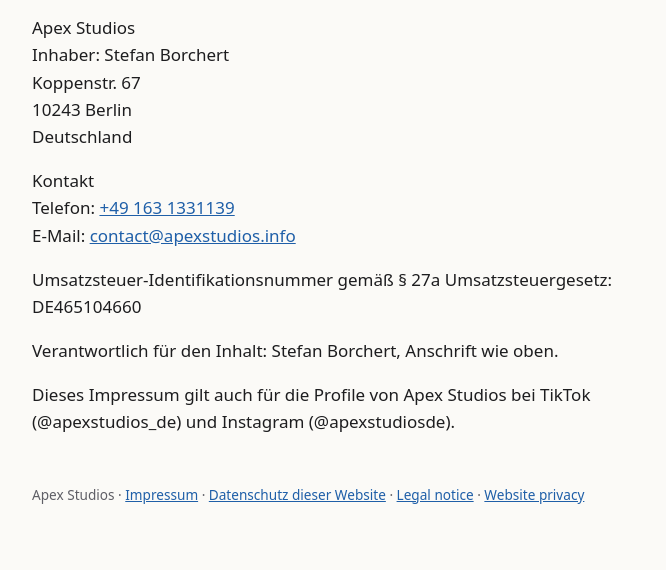
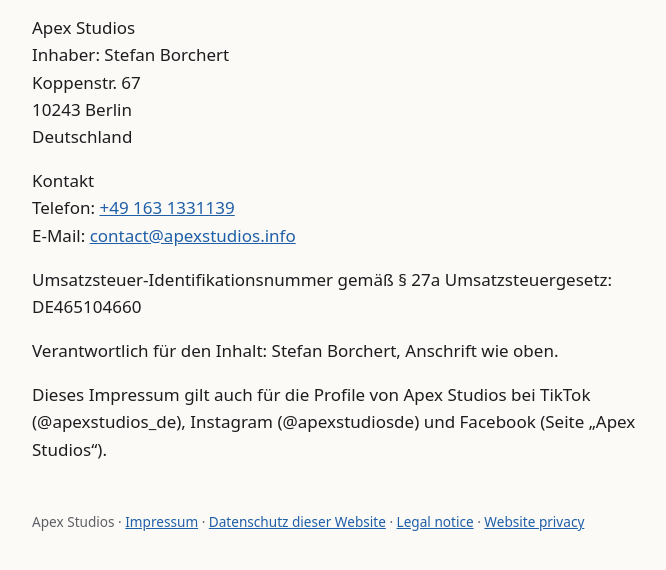
Before and after one commit to apexstudios-de/apexstudios-de.github.io, a plain HTML site: page impressum.html in a window 1280 px wide. Shown: the part 176-746 px from the top of the page, without its empty margins (272-938 px from the left). Drawn offline with Linux system fonts and the light colour scheme.

Commit message:
Impressum: gilt auch fuer die Facebook-Seite Apex Studios

```diff
--- a/impressum.html
+++ b/impressum.html
@@ -34,7 +34,7 @@ footer{margin-top:3rem;font-size:.85rem;color:var(--muted)}
 <p>Kontakt<br>Telefon: <a href="tel:+491631331139">+49 163 1331139</a><br>E-Mail: <a href="mailto:contact@apexstudios.info">contact@apexstudios.info</a></p>
 <p>Umsatzsteuer-Identifikationsnummer gemäß § 27a Umsatzsteuergesetz: DE465104660</p>
 <p>Verantwortlich für den Inhalt: Stefan Borchert, Anschrift wie oben.</p>
-<p>Dieses Impressum gilt auch für die Profile von Apex Studios bei TikTok (@apexstudios_de) und Instagram (@apexstudiosde).</p>
+<p>Dieses Impressum gilt auch für die Profile von Apex Studios bei TikTok (@apexstudios_de), Instagram (@apexstudiosde) und Facebook (Seite „Apex Studios“).</p>
 <footer>Apex Studios · <a href="impressum.html">Impressum</a> · <a href="datenschutz.html">Datenschutz dieser Website</a> · <a href="en/legal-notice.html">Legal notice</a> · <a href="en/privacy.html">Website privacy</a></footer>
 </main>
 </body>
```
Also changed, not shown: en/legal-notice.html (+1 -1 lines).
